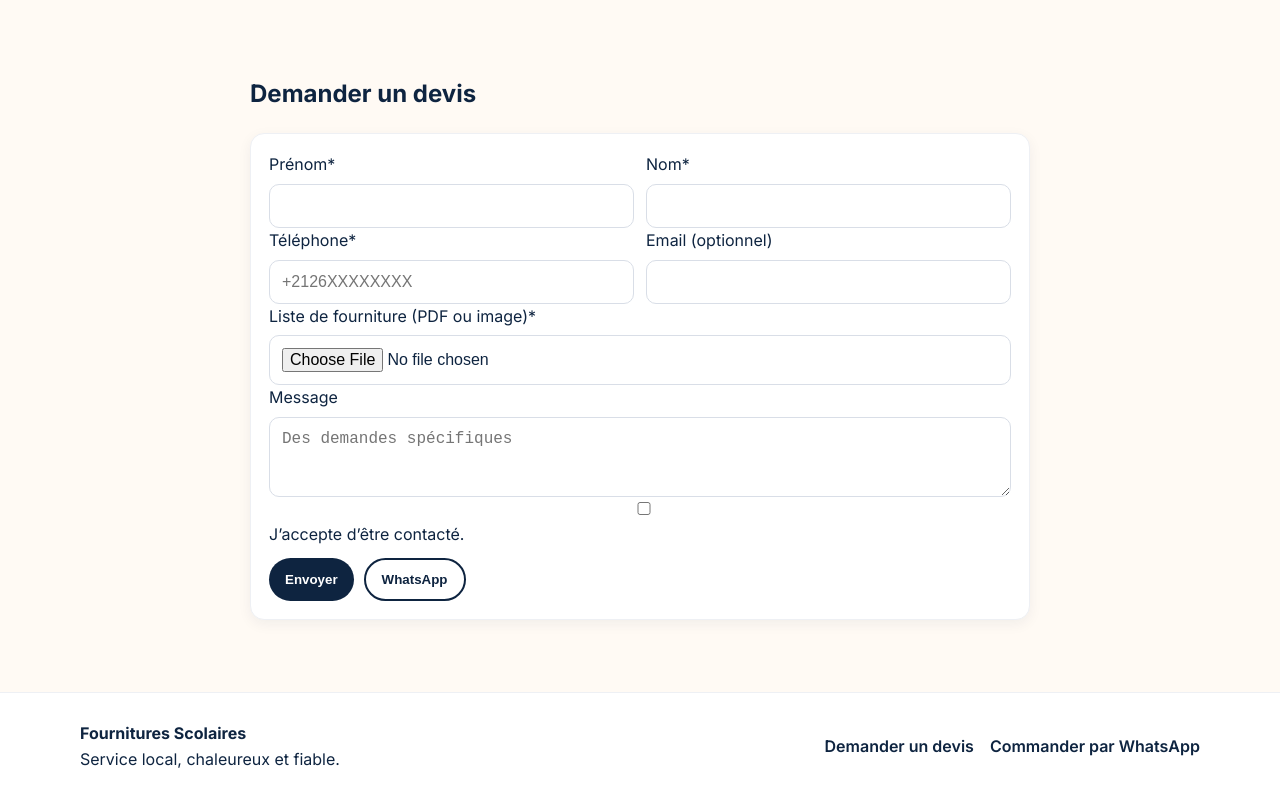
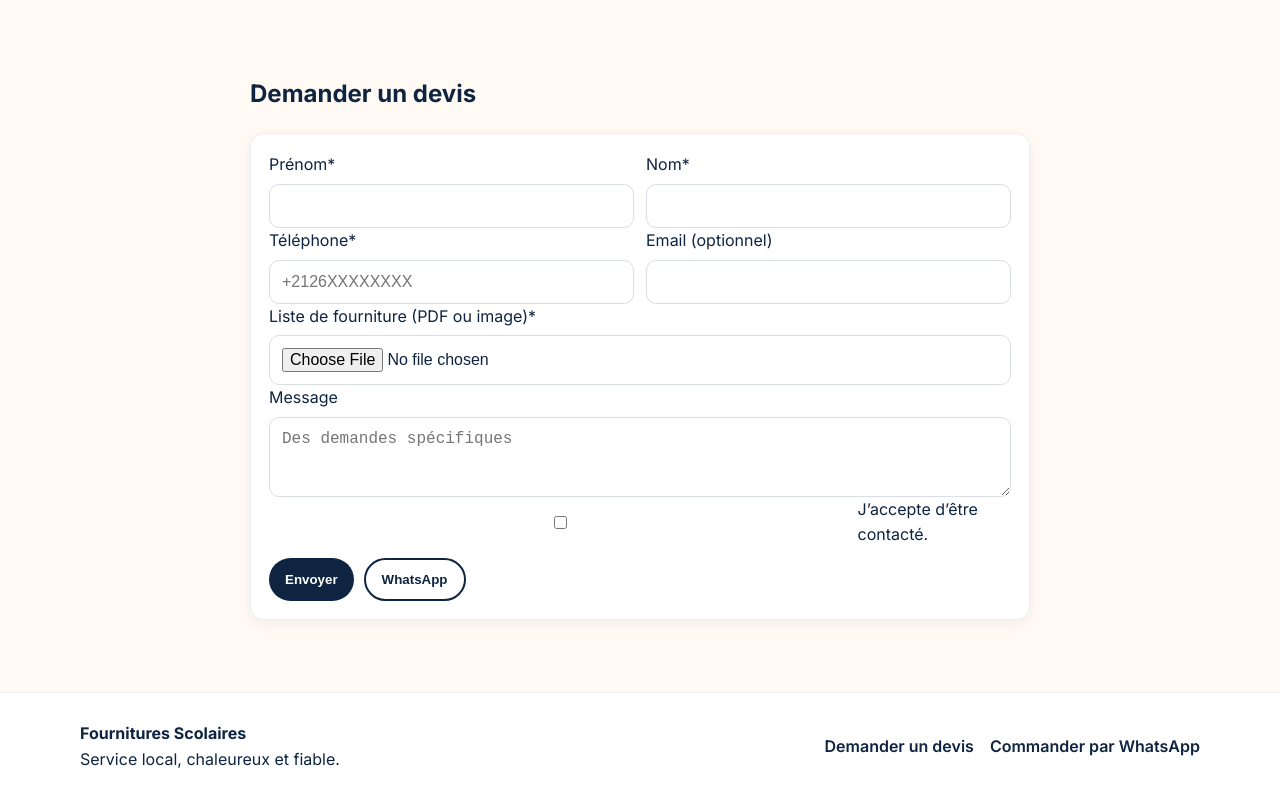
Before and after one commit to Ilyelma/Librairie-test, a website: page index.html in a window 1280 px wide. Shown: the part 1370-2170 px from the top of the page. Drawn offline with Linux system fonts and the light colour scheme.

Commit message:
Update styles.css

```diff
--- a/styles.css
+++ b/styles.css
@@ -32,3 +32,13 @@
 .site-footer{padding:28px 0;border-top:1px solid #eef0f4;background:#fff}
 .footer-grid{display:grid;grid-template-columns:1.4fr 1fr;align-items:center}.foot-links{display:flex;gap:16px;justify-content:flex-end}.foot-links a{text-decoration:none;color:var(--ink);font-weight:600}
 @media (max-width:900px){.hero-grid{grid-template-columns:1fr;text-align:center}.cta-row{justify-content:center}.cards{grid-template-columns:1fr}.grid-2{grid-template-columns:1fr}.footer-grid{grid-template-columns:1fr;gap:12px}.foot-links{justify-content:flex-start}}
+label.consent {
+  display: flex;
+  align-items: center; /* aligne verticalement */
+  gap: 6px; /* espace entre la case et le texte */
+  cursor: pointer; /* curseur main au survol */
+}
+
+label.consent input[type="checkbox"] {
+  margin: 0; /* supprime marges par défaut */
+}
```
